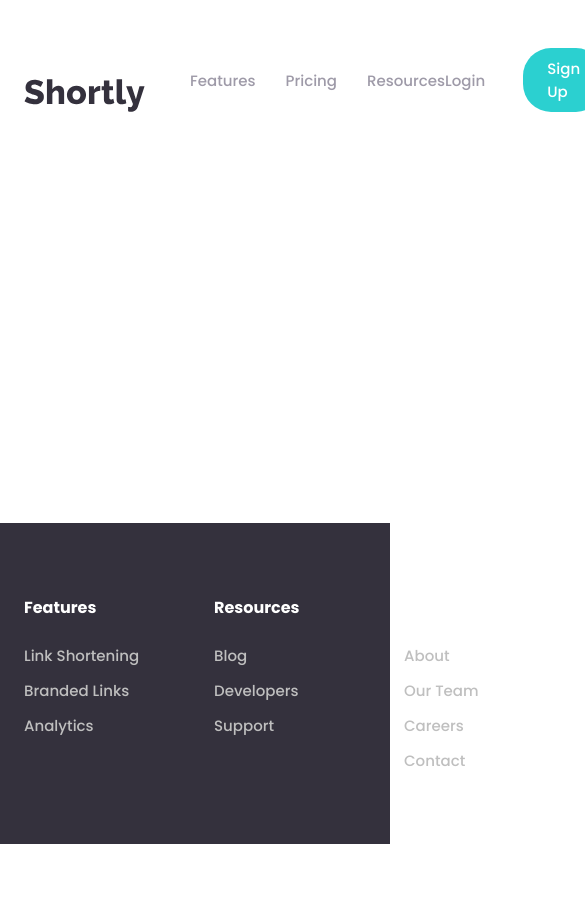
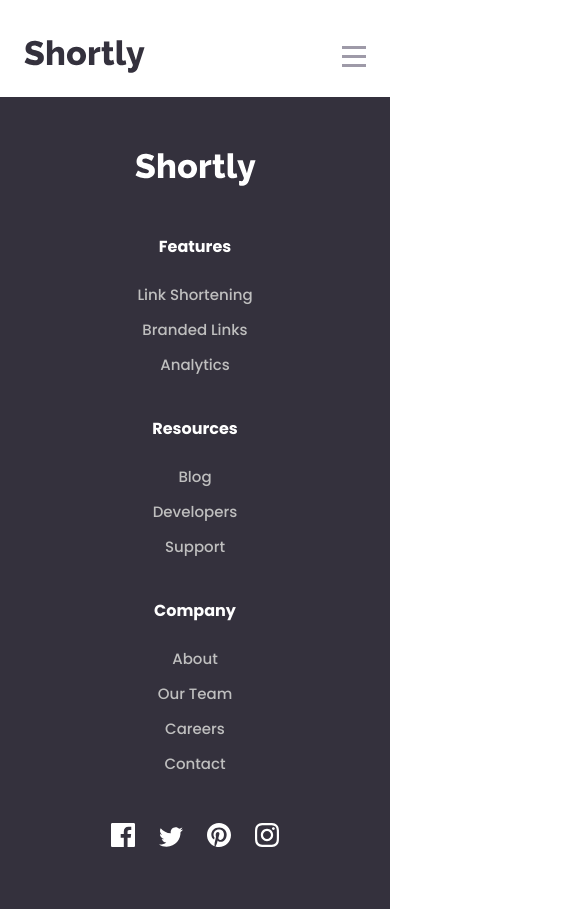
Before and after one commit to pestushka/shortly-test-task, a React (Create React App) app: page / in a window 390 px wide. Shown: the top 909 px of the page, 585 px wide, since content can reach past the window. Before the commit the page ends 844 px from the top, so only its background shows below. Built offline with nearby package versions, Linux system fonts and the light colour scheme.

Commit message:
Add responsive for header and footer sections.

```diff
--- a/src/components/atoms/Button/styles.js
+++ b/src/components/atoms/Button/styles.js
@@ -1,16 +1,20 @@
 import styled from 'styled-components'
-import { color, defaultTransition } from 'config/theme'
+import { color, defaultTransition, screen } from 'config/theme'
 
 export const Wrapper = styled.div`
   background: ${color.accent};
   border-radius: 28px;
   font-size: 20px;
+  font-weight: 700;
   color: ${color.white};
   padding: 8px 24px;
   cursor: pointer;
-  ${defaultTransition}
+  ${defaultTransition};
+  text-align: center;
 
-  &:hover {
-    background: ${color.accent_hover};
+  ${screen.sm_min} {
+    &:hover {
+      background: ${color.accent_hover};
+    }
   }
 `
--- a/src/components/organisms/Footer/styles.js
+++ b/src/components/organisms/Footer/styles.js
@@ -1,7 +1,7 @@
 import styled from 'styled-components'
 import Section from 'components/atoms/Section'
 import { ReactComponent as LogoIcon } from 'assets/svg/logo.svg'
-import { color, defaultTransition } from 'config/theme'
+import { color, defaultTransition, screen } from 'config/theme'
 
 export const SectionWrapper = styled(Section)`
   background: ${color.dark};
@@ -10,19 +10,52 @@ export const SectionWrapper = styled(Section)`
 export const Wrapper = styled.div`
   color: ${color.white};
   display: flex;
+  flex-wrap: wrap;
+
+  ${screen.sm_min} {
     padding: 72px 0;
+  }
+
+  ${screen.sm} {
+    text-align: center;
+    flex-direction: column;
+    align-items: center;
+    padding: 56px 0;
+  }
 `
 
 export const Logo = styled(LogoIcon)`
   fill: ${color.white};
+
+  ${screen.sm_min} {
     margin-right: auto;
+  }
+
+  ${screen.sm} {
+    margin-bottom: 48px;
+  }
 `
 
 export const Column = styled.div`
   display: flex;
   flex-direction: column;
+
+  ${screen.md_min} {
+    min-width: 190px;
+  }
+
+  ${screen.md_sm} {
+    padding: 0 20px 0 60px;
+  }
+
+  ${screen.sm_min} {
     align-items: flex-start;
-  min-width: 190px;
+  }
+
+  ${screen.sm} {
+    align-items: center;
+    margin-bottom: 40px;
+  }
 `
 
 export const Title = styled.div`
@@ -33,18 +66,31 @@ export const Title = styled.div`
 
 export const Link = styled.a`
   color: ${color.gray};
-  ${defaultTransition};
 
   &:not(:last-of-type) {
     margin-bottom: 12px;
   }
 
+  ${screen.sm_min} {
+    ${defaultTransition};
+
     &:hover {
       color: ${color.accent};
     }
+  }
 `
 
-export const Social = styled.div``
+export const Social = styled.div`
+  ${screen.md_sm} {
+    width: 100%;
+    padding-top: 40px;
+    text-align: right;
+  }
+
+  ${screen.sm} {
+    padding-top: 8px;
+  }
+`
 
 export const SocialLink = styled.a`
   &:not(:last-of-type) {
@@ -53,10 +99,13 @@ export const SocialLink = styled.a`
 
   svg {
     fill: ${color.white};
+
+    ${screen.sm_min} {
       ${defaultTransition};
 
       &:hover {
         fill: ${color.accent};
       }
     }
+  }
 `
--- a/src/components/organisms/Header/index.js
+++ b/src/components/organisms/Header/index.js
@@ -1,5 +1,14 @@
-import React from 'react'
-import { Wrapper, LogoWrapper, Logo, MenuWrapper, Menu, Link, ButtonWrapper } from './styles'
+import React, { useState } from 'react'
+import {
+  Wrapper,
+  LogoWrapper,
+  Logo,
+  MenuWrapper,
+  Menu,
+  Link,
+  ButtonWrapper,
+  MenuButton,
+} from './styles'
 import Section from 'components/atoms/Section'
 
 const menuLinks = [
@@ -17,13 +26,16 @@ const menuLinks = [
   },
 ]
 
-const Header = () => (
+const Header = () => {
+  const [isMenuOpen, setIsMenuOpen] = useState(false)
+
+  return (
     <Section>
       <Wrapper>
         <LogoWrapper href="/">
           <Logo />
         </LogoWrapper>
-      <MenuWrapper>
+        <MenuWrapper isOpen={isMenuOpen}>
           <Menu>
             {menuLinks.map(({ name, url }) => (
               <Link href={url} key={name}>
@@ -34,8 +46,14 @@ const Header = () => (
           <Link href="/">Login</Link>
           <ButtonWrapper>Sign Up</ButtonWrapper>
         </MenuWrapper>
+        <MenuButton onClick={() => setIsMenuOpen(!isMenuOpen)} isOpen={isMenuOpen}>
+          <div />
+          <div />
+          <div />
+        </MenuButton>
       </Wrapper>
     </Section>
   )
+}
 
 export default Header
--- a/src/components/organisms/Header/styles.js
+++ b/src/components/organisms/Header/styles.js
@@ -1,18 +1,41 @@
-import styled from 'styled-components'
+import styled, { css } from 'styled-components'
 import { ReactComponent as LogoIcon } from 'assets/svg/logo.svg'
-import { color, defaultTransition } from 'config/theme'
+import { color, defaultTransition, screen } from 'config/theme'
 import Button from 'components/atoms/Button'
 
 export const Wrapper = styled.div`
   display: flex;
   align-items: center;
+
+  ${screen.sm_min} {
     padding-top: 48px;
+  }
+
+  ${screen.sm} {
+    position: relative;
+    z-index: 1;
+    padding: 40px 0 24px;
+
+    &:before {
+      content: '';
+      top: 0;
+      left: 0;
+      width: 100%;
+      height: 100%;
+      background: ${color.white};
+      position: absolute;
+      z-index: -1;
+    }
+  }
 `
 
 export const LogoWrapper = styled.a`
   display: inline-flex;
   margin-right: 45px;
+
+  ${screen.sm_min} {
     align-self: flex-end;
+  }
 `
 
 export const Logo = styled(LogoIcon)`
@@ -23,27 +46,126 @@ export const MenuWrapper = styled.div`
   display: flex;
   align-items: center;
   flex-grow: 1;
+
+  ${screen.sm} {
+    position: absolute;
+    top: 100%;
+    transform: translateY(-100%);
+    left: 0;
+    width: 100%;
+    z-index: -2;
+    transition: all 0.5s ease;
+    background: ${color.main_dark};
+    display: flex;
+    flex-direction: column;
+    align-items: center;
+    padding: 8px 24px 40px;
+    border-radius: 10px;
+
+    ${({ isOpen }) =>
+      isOpen &&
+      css`
+        transform: none;
+      `}
+  }
 `
 
 export const Menu = styled.div`
+  ${screen.sm_min} {
     margin-right: auto;
+  }
+
+  ${screen.sm} {
+    display: flex;
+    flex-direction: column;
+    align-items: center;
+    width: 100%;
+
+    &:after {
+      content: ' ';
+      display: block;
+      height: 1px;
+      width: 100%;
+      background: ${color.gray_dark};
+      margin-top: 32px;
+      opacity: 0.25;
+    }
+  }
 `
 
 export const Link = styled.a`
+  ${screen.sm_min} {
     color: ${color.gray_dark};
     ${defaultTransition};
+
+    &:hover {
+      color: ${color.dark};
+    }
 
     &:not(:last-of-type) {
       margin-right: 30px;
     }
+  }
 
-  &:hover {
-    color: ${color.dark};
+  ${screen.sm} {
+    font-size: 18px;
+    font-weight: 700;
+    margin-top: 32px;
+    color: ${color.white};
   }
 `
 
 export const ButtonWrapper = styled(Button)`
   font-size: 15px;
   padding: 9px 24px;
+
+  ${screen.sm_min} {
     margin-left: 38px;
+  }
+
+  ${screen.sm} {
+    font-size: 18px;
+    margin-top: 26px;
+    width: 100%;
+  }
 `
+
+export const MenuButton = styled.div`
+  ${screen.sm_min} {
+    display: none;
+  }
+
+  ${screen.sm} {
+    width: 54px;
+    padding: 15px;
+    margin: -15px -15px -15px auto;
+    cursor: pointer;
+
+    div {
+      background: ${color.gray_dark};
+      height: 3px;
+      ${defaultTransition};
+      transform-origin: 100% 50%;
+
+      &:not(:last-of-type) {
+        margin-bottom: 6px;
+      }
+
+      ${({ isOpen }) =>
+        isOpen &&
+        css`
+          &:nth-child(1) {
+            transform: translate(-15%) rotate(-45deg);
+          }
+
+          &:nth-child(2) {
+            opacity: 0;
+          }
+
+          &:nth-child(3) {
+            transform: translate(-15%, -25%) rotate(45deg);
+          }
+        `}
+    }
+  }
+`
--- a/src/config/theme.js
+++ b/src/config/theme.js
@@ -6,7 +6,22 @@ export const color = {
   gray: '#BFBFBF',
   accent: '#2BD0D0',
   accent_hover: '#9AE3E3',
-  white: '#FFFFFF',
+  white: '#FFF',
 }
 
 export const defaultTransition = 'transition: all 0.3s ease'
+
+const screenSize = {
+  md: 1024,
+  sm: 768,
+}
+
+export const screen = {
+  md: `@media (max-width: ${screenSize.md - 1}px)`,
+  md_max: `@media (max-width: ${screenSize.md}px)`,
+  md_min: `@media (min-width: ${screenSize.md}px)`,
+  md_sm: `@media (max-width: ${screenSize.md - 1}px) and (min-width: ${screenSize.sm}px)`,
+  sm: `@media (max-width: ${screenSize.sm - 1}px)`,
+  sm_max: `@media (max-width: ${screenSize.sm}px)`,
+  sm_min: `@media (min-width: ${screenSize.sm}px)`,
+}
```
Lines whose indentation alone changed are shown as unchanged.
